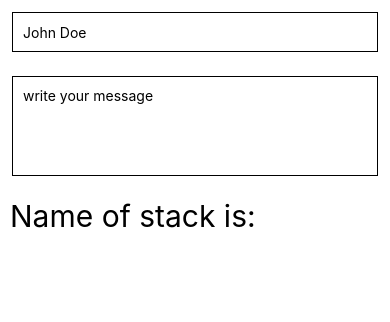
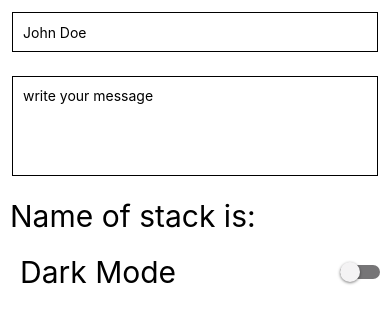
Before and after one commit to Narotam-Mishra/react-native-learning, a React Native app in the folder RNForms/: screen / in a window 390 px wide. Shown: the top 322 px of the page. Built offline with nearby package versions, Linux system fonts and the light colour scheme.

Commit message:
react-native_Switch_component_1.61

```diff
--- a/RNForms/App.js
+++ b/RNForms/App.js
@@ -1,8 +1,10 @@
 import { useState } from 'react';
-import { StyleSheet, Text, View, StatusBar, SafeAreaView, TextInput } from 'react-native';
+import { StyleSheet, Text, View, StatusBar, SafeAreaView, TextInput, Switch } from 'react-native';
 
 export default function App() {
   const [name, setName] = useState("");
+  const [isDarkMode, setIsDarkMode] = useState(false);
+
   return (
     <SafeAreaView style={styles.container}>
       <TextInput
@@ -13,10 +15,25 @@ export default function App() {
         // secureTextEntry={false}
         // keyboardType="ascii-capable"
         autoCorrect={false}
-        autoCapitalize='none'
+        autoCapitalize="none"
       />
-      <TextInput style={[styles.input, styles.multilineText]} placeholder="write your message" multiline />
+      <TextInput
+        style={[styles.input, styles.multilineText]}
+        placeholder="write your message"
+        multiline
+      />
       <Text style={styles.text}>Name of stack is: {name}</Text>
+
+      {/* Switch component */}
+      <View style={styles.switchContainer}>
+        <Text style={styles.text}>Dark Mode</Text>
+        <Switch
+          value={isDarkMode}
+          onValueChange={() => setIsDarkMode((prevState) => !prevState)}
+          trackColor={{ false: "#767577", true: "#81b0ff" }}
+          thumbColor="#f4f3f4"
+        />
+      </View>
     </SafeAreaView>
   );
 }
@@ -40,5 +57,11 @@ const styles = StyleSheet.create({
   multilineText: {
     minHeight: 100,
     textAlignVertical: 'top'
+  },
+  switchContainer: {
+    flexDirection: 'row',
+    alignItems: 'center',
+    justifyContent: 'space-between',
+    paddingHorizontal: 10,
   }
 });
```
Also changed, not shown: 1 other file (tests, documents, lock files or other folders).
